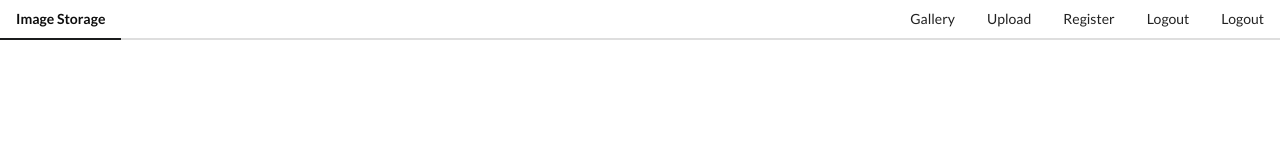
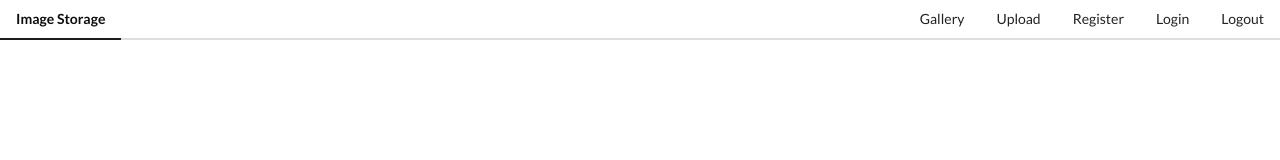
Before and after one commit to Aziz-Karamiani/vuejs-image-uploader, a Vue app: page / in a window 1280 px wide. Shown: the top 160 px of the page. Built offline with nearby package versions, Linux system fonts and the light colour scheme.

Commit message:
Minor changes

```diff
--- a/src/components/AppHeader.vue
+++ b/src/components/AppHeader.vue
@@ -14,7 +14,7 @@
         Register
       </a>
       <a class="ui item">
-        Logout
+        Login
       </a>
       <a class="ui item">
         Logout
```
